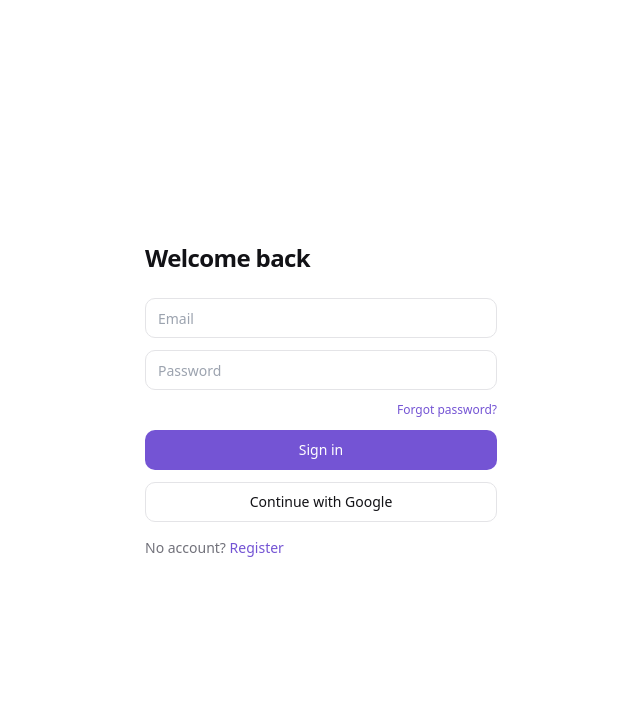
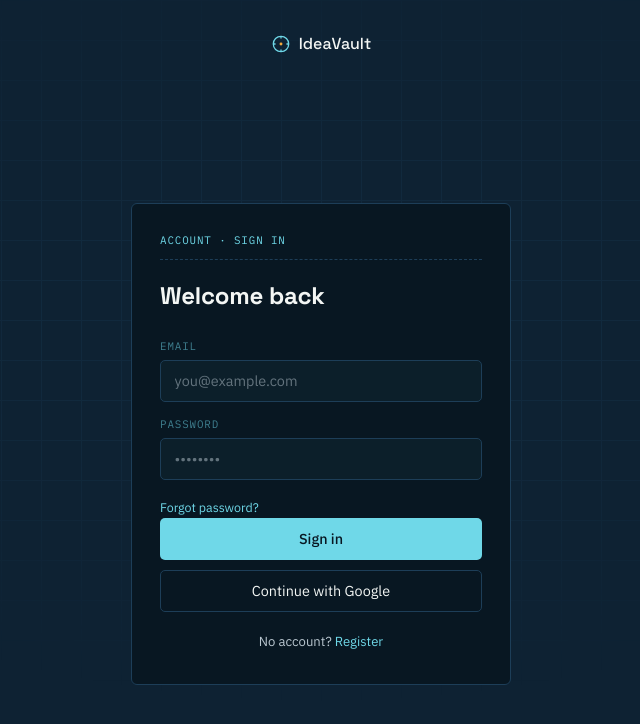
Before and after one commit to Zahin2470/IdeaVault-AI, a Next.js app: page /login in a window 1280 px wide. Shown: the top 724 px of the page, without its empty margins (319-959 px from the left). Built offline with nearby package versions, Linux system fonts and the light colour scheme.

Commit message:
Refactor authentication pages with new layout and styles, enhance user experience

```diff
--- /dev/null
+++ b/app/(auth)/auth.css
@@ -0,0 +1,201 @@
+/* Same blueprint system as the marketing page (app/(marketing)/marketing.css)
+   scoped separately since it's a different route group's layout — kept
+   quieter here on purpose: this is a functional page someone visits to
+   get past, not a persuasion page. No scribbles, no entrance animation. */
+
+.auth-root {
+  --auth-ink: #0e2233;
+  --auth-ink-deep: #081722;
+  --auth-grid: #1d3e58;
+  --auth-paper: #f3f6f4;
+  --auth-paper-dim: #b9c6cf;
+  --auth-cyan: #6fd8e8;
+  --auth-cyan-dim: #3f7f8f;
+  --auth-amber: #f4a93b;
+  --auth-danger: #f08a7a;
+
+  background: var(--auth-ink);
+  color: var(--auth-paper);
+  font-family: var(--font-body), sans-serif;
+  min-height: 100vh;
+}
+
+.auth-mono {
+  font-family: var(--font-mono-auth), monospace;
+  letter-spacing: 0.08em;
+}
+
+.auth-display {
+  font-family: var(--font-display), sans-serif;
+}
+
+.auth-grid-bg {
+  position: fixed;
+  inset: 0;
+  background-image:
+    linear-gradient(var(--auth-grid) 1px, transparent 1px),
+    linear-gradient(90deg, var(--auth-grid) 1px, transparent 1px);
+  background-size: 40px 40px;
+  opacity: 0.3;
+  mask-image: radial-gradient(ellipse 70% 60% at 50% 40%, black 30%, transparent 80%);
+  pointer-events: none;
+}
+
+.auth-shell {
+  position: relative;
+  min-height: 100vh;
+  display: flex;
+  flex-direction: column;
+  align-items: center;
+  padding: 2rem 1.25rem;
+}
+
+.auth-brand {
+  position: relative;
+  z-index: 1;
+  display: flex;
+  align-items: center;
+  gap: 0.5rem;
+  font-size: 1rem;
+  font-weight: 500;
+  color: var(--auth-paper);
+  margin-bottom: clamp(2.5rem, 8vh, 4.5rem);
+}
+
+.auth-center {
+  position: relative;
+  z-index: 1;
+  flex: 1;
+  display: flex;
+  align-items: center;
+  width: 100%;
+}
+
+.auth-card {
+  width: 100%;
+  max-width: 380px;
+  margin: 0 auto;
+  background: var(--auth-ink-deep);
+  border: 1px solid var(--auth-grid);
+  border-radius: 6px;
+  padding: 1.75rem 1.75rem 2rem;
+}
+
+.auth-card-head {
+  font-size: 0.68rem;
+  color: var(--auth-cyan);
+  border-bottom: 1px dashed var(--auth-grid);
+  padding-bottom: 0.65rem;
+  margin-bottom: 1.1rem;
+}
+
+.auth-title {
+  font-size: 1.5rem;
+  font-weight: 700;
+  letter-spacing: -0.01em;
+  margin-bottom: 1.5rem;
+}
+
+.auth-field {
+  display: flex;
+  flex-direction: column;
+  gap: 0.35rem;
+  margin-bottom: 0.9rem;
+}
+
+.auth-label {
+  font-size: 0.68rem;
+  color: var(--auth-cyan-dim);
+}
+
+.auth-input {
+  height: 42px;
+  border-radius: 5px;
+  border: 1px solid var(--auth-grid);
+  background: rgba(111, 216, 232, 0.04);
+  color: var(--auth-paper);
+  padding: 0 0.85rem;
+  font-size: 0.9rem;
+  font-family: var(--font-body), sans-serif;
+  transition: border-color 0.15s ease;
+}
+
+.auth-input::placeholder {
+  color: var(--auth-paper-dim);
+  opacity: 0.5;
+}
+
+.auth-input:focus {
+  outline: none;
+  border-color: var(--auth-cyan-dim);
+}
+
+.auth-forgot-link {
+  align-self: flex-end;
+  font-size: 0.78rem;
+  color: var(--auth-cyan);
+  margin-top: -0.4rem;
+  margin-bottom: 0.5rem;
+}
+
+.auth-error {
+  font-size: 0.82rem;
+  color: var(--auth-danger);
+  margin-bottom: 0.75rem;
+}
+
+.auth-btn-primary {
+  width: 100%;
+  background: var(--auth-cyan);
+  color: var(--auth-ink-deep);
+  font-weight: 500;
+  font-size: 0.9rem;
+  height: 42px;
+  border-radius: 5px;
+  transition: background 0.15s ease, opacity 0.15s ease;
+}
+
+.auth-btn-primary:hover {
+  background: #8be3f0;
+}
+
+.auth-btn-primary:disabled {
+  opacity: 0.6;
+}
+
+.auth-btn-secondary {
+  width: 100%;
+  height: 42px;
+  border-radius: 5px;
+  border: 1px solid var(--auth-grid);
+  color: var(--auth-paper);
+  font-size: 0.9rem;
+  margin-top: 0.6rem;
+  transition: border-color 0.15s ease;
+}
+
+.auth-btn-secondary:hover {
+  border-color: var(--auth-cyan-dim);
+}
+
+.auth-footer-text {
+  text-align: center;
+  font-size: 0.82rem;
+  color: var(--auth-paper-dim);
+  margin-top: 1.25rem;
+}
+
+.auth-footer-text a {
+  color: var(--auth-cyan);
+}
+
+.auth-note {
+  font-size: 0.85rem;
+  color: var(--auth-paper-dim);
+  line-height: 1.55;
+}
+
+.auth-note strong {
+  color: var(--auth-paper);
+  font-weight: 500;
+}
--- a/app/(auth)/forgot-password/page.tsx
+++ b/app/(auth)/forgot-password/page.tsx
@@ -1,7 +1,6 @@
 "use client";
 
 import { useState } from "react";
-import { Button } from "@/components/ui/button";
 
 export default function ForgotPasswordPage() {
   const [email, setEmail] = useState("");
@@ -25,38 +24,39 @@ export default function ForgotPasswordPage() {
   }
 
   return (
-    <div className="mx-auto flex min-h-screen max-w-sm flex-col justify-center px-4">
-      <h1 className="text-2xl font-semibold tracking-tight">Reset your password</h1>
+    <div className="auth-card">
+      <div className="auth-card-head auth-mono">ACCOUNT · RECOVERY</div>
+      <h1 className="auth-title auth-display">Reset your password</h1>
 
       {sent ? (
-        <p className="mt-4 text-sm text-muted-foreground">
+        <p className="auth-note">
           If an account exists for <strong>{email}</strong>, we&apos;ve sent a password reset link.
           Check your inbox.
         </p>
       ) : (
-        <form onSubmit={handleSubmit} className="mt-6 flex flex-col gap-3">
-          <label htmlFor="email" className="sr-only">
-            Email
+        <form onSubmit={handleSubmit}>
+          <div className="auth-field">
+            <label htmlFor="email" className="auth-label auth-mono">
+              EMAIL
             </label>
             <input
               id="email"
               type="email"
-            placeholder="Email"
+              placeholder="you@example.com"
               value={email}
               onChange={(e) => setEmail(e.target.value)}
               required
-            className="h-10 rounded-md border border-border bg-transparent px-3 text-sm"
+              className="auth-input"
             />
-          <Button type="submit" disabled={loading}>
+          </div>
+          <button type="submit" disabled={loading} className="auth-btn-primary">
             {loading ? "Sending..." : "Send reset link"}
-          </Button>
+          </button>
         </form>
       )}
 
-      <p className="mt-4 text-sm text-muted-foreground">
-        <a href="/login" className="text-accent">
-          Back to sign in
-        </a>
+      <p className="auth-footer-text">
+        <a href="/login">Back to sign in</a>
       </p>
     </div>
   );
--- a/app/(auth)/layout.tsx
+++ b/app/(auth)/layout.tsx
@@ -1,7 +1,45 @@
 import type { ReactNode } from "react";
+import Link from "next/link";
+import { Space_Grotesk, IBM_Plex_Sans, IBM_Plex_Mono } from "next/font/google";
+import "./auth.css";
+
+// Same blueprint brand as the marketing page (Space Grotesk + IBM Plex),
+// minus Kalam — no handwritten scribbles here, this is a functional page.
+const display = Space_Grotesk({
+  subsets: ["latin"],
+  weight: ["500", "700"],
+  variable: "--font-display",
+});
+const body = IBM_Plex_Sans({
+  subsets: ["latin"],
+  weight: ["400", "500"],
+  variable: "--font-body",
+});
+const monoFont = IBM_Plex_Mono({
+  subsets: ["latin"],
+  weight: ["400", "500"],
+  variable: "--font-mono-auth",
+});
 
 // Public, unauthenticated shell for login/register/password flows —
-// deliberately has no sidebar (§9).
+// deliberately has no sidebar (§9). Wordmark links back to the landing
+// page rather than the dashboard, since a signed-out visitor has nowhere
+// else in the app to go yet.
 export default function AuthLayout({ children }: { children: ReactNode }) {
-  return <div className="min-h-screen bg-background">{children}</div>;
+  return (
+    <div className={`${display.variable} ${body.variable} ${monoFont.variable} auth-root`}>
+      <div className="auth-grid-bg" aria-hidden="true" />
+      <div className="auth-shell">
+        <Link href="/" className="auth-brand auth-display">
+          <svg width="20" height="20" viewBox="0 0 22 22" fill="none" aria-hidden="true">
+            <circle cx="11" cy="11" r="8.5" stroke="var(--auth-cyan)" strokeWidth="1.4" />
+            <path d="M11 2.5V5M11 17V19.5M2.5 11H5M17 11H19.5" stroke="var(--auth-cyan)" strokeWidth="1.4" />
+            <circle cx="11" cy="11" r="1.6" fill="var(--auth-amber)" />
+          </svg>
+          IdeaVault
+        </Link>
+        <div className="auth-center">{children}</div>
+      </div>
+    </div>
+  );
 }
--- a/app/(auth)/login/page.tsx
+++ b/app/(auth)/login/page.tsx
@@ -3,10 +3,7 @@
 import { useState } from "react";
 import { signIn } from "next-auth/react";
 import { useRouter } from "next/navigation";
-import { Button } from "@/components/ui/button";
 
-// Minimal functional login form. Styling/polish per §6/§7 lands in
-// Phase 8; Phase 1 just needs a real, working credentials + Google flow.
 export default function LoginPage() {
   const router = useRouter();
   const [email, setEmail] = useState("");
@@ -35,53 +32,61 @@ export default function LoginPage() {
   }
 
   return (
-    <div className="mx-auto flex min-h-screen max-w-sm flex-col justify-center px-4">
-      <h1 className="text-2xl font-semibold tracking-tight">Welcome back</h1>
-      <form onSubmit={handleSubmit} className="mt-6 flex flex-col gap-3">
-        <label htmlFor="email" className="sr-only">
-          Email
+    <div className="auth-card">
+      <div className="auth-card-head auth-mono">ACCOUNT · SIGN IN</div>
+      <h1 className="auth-title auth-display">Welcome back</h1>
+
+      <form onSubmit={handleSubmit}>
+        <div className="auth-field">
+          <label htmlFor="email" className="auth-label auth-mono">
+            EMAIL
           </label>
           <input
             id="email"
             type="email"
-          placeholder="Email"
+            placeholder="you@example.com"
             value={email}
             onChange={(e) => setEmail(e.target.value)}
             required
-          className="h-10 rounded-md border border-border bg-transparent px-3 text-sm"
+            className="auth-input"
           />
-        <label htmlFor="password" className="sr-only">
-          Password
+        </div>
+
+        <div className="auth-field">
+          <label htmlFor="password" className="auth-label auth-mono">
+            PASSWORD
           </label>
           <input
             id="password"
             type="password"
-          placeholder="Password"
+            placeholder="••••••••"
             value={password}
             onChange={(e) => setPassword(e.target.value)}
             required
-          className="h-10 rounded-md border border-border bg-transparent px-3 text-sm"
+            className="auth-input"
           />
-        <a href="/forgot-password" className="text-right text-xs text-accent">
+        </div>
+
+        <a href="/forgot-password" className="auth-forgot-link">
           Forgot password?
         </a>
-        {error && <p className="text-sm text-danger">{error}</p>}
-        <Button type="submit" disabled={loading}>
+
+        {error && <p className="auth-error">{error}</p>}
+
+        <button type="submit" disabled={loading} className="auth-btn-primary">
           {loading ? "Signing in..." : "Sign in"}
-        </Button>
+        </button>
       </form>
-      <Button
-        variant="outline"
-        className="mt-3"
+
+      <button
         onClick={() => signIn("google", { callbackUrl: "/dashboard" })}
+        className="auth-btn-secondary"
       >
         Continue with Google
-      </Button>
-      <p className="mt-4 text-sm text-muted-foreground">
-        No account?{" "}
-        <a href="/register" className="text-accent">
-          Register
-        </a>
+      </button>
+
+      <p className="auth-footer-text">
+        No account? <a href="/register">Register</a>
       </p>
     </div>
   );
--- a/app/(auth)/register/page.tsx
+++ b/app/(auth)/register/page.tsx
@@ -2,10 +2,8 @@
 
 import { useState } from "react";
 import { useRouter } from "next/navigation";
-import { Button } from "@/components/ui/button";
 
-// Calls POST /api/auth/register (added alongside the other Phase-1
-// auth routes). After success, sends the user into onboarding (§12).
+// Calls POST /api/auth/register. After success, sends the user into login.
 export default function RegisterPage() {
   const router = useRouter();
   const [name, setName] = useState("");
@@ -37,56 +35,66 @@ export default function RegisterPage() {
   }
 
   return (
-    <div className="mx-auto flex min-h-screen max-w-sm flex-col justify-center px-4">
-      <h1 className="text-2xl font-semibold tracking-tight">Create your account</h1>
-      <form onSubmit={handleSubmit} className="mt-6 flex flex-col gap-3">
-        <label htmlFor="name" className="sr-only">
-          Name
+    <div className="auth-card">
+      <div className="auth-card-head auth-mono">ACCOUNT · NEW</div>
+      <h1 className="auth-title auth-display">Create your account</h1>
+
+      <form onSubmit={handleSubmit}>
+        <div className="auth-field">
+          <label htmlFor="name" className="auth-label auth-mono">
+            NAME
           </label>
           <input
             id="name"
             type="text"
-          placeholder="Name"
+            placeholder="Ada Lovelace"
             value={name}
             onChange={(e) => setName(e.target.value)}
             required
-          className="h-10 rounded-md border border-border bg-transparent px-3 text-sm"
+            className="auth-input"
           />
-        <label htmlFor="email" className="sr-only">
-          Email
+        </div>
+
+        <div className="auth-field">
+          <label htmlFor="email" className="auth-label auth-mono">
+            EMAIL
           </label>
           <input
             id="email"
             type="email"
-          placeholder="Email"
+            placeholder="you@example.com"
             value={email}
             onChange={(e) => setEmail(e.target.value)}
             required
-          className="h-10 rounded-md border border-border bg-transparent px-3 text-sm"
+            className="auth-input"
           />
-        <label htmlFor="password" className="sr-only">
-          Password
+        </div>
+
+        <div className="auth-field">
+          <label htmlFor="password" className="auth-label auth-mono">
+            PASSWORD
           </label>
           <input
             id="password"
             type="password"
-          placeholder="Password"
+            placeholder="At least 8 characters"
             value={password}
             onChange={(e) => setPassword(e.target.value)}
             required
             minLength={8}
-          className="h-10 rounded-md border border-border bg-transparent px-3 text-sm"
+            className="auth-input"
           />
-        {error && <p className="text-sm text-danger">{error}</p>}
-        <Button type="submit" disabled={loading}>
+        </div>
+
+        {error && <p className="auth-error">{error}</p>}
+
+        <button type="submit" disabled={loading} className="auth-btn-primary">
           {loading ? "Creating account..." : "Create account"}
-        </Button>
+        </button>
       </form>
-      <p className="mt-4 text-sm text-muted-foreground">
-        Already have an account?{" "}
-        <a href="/login" className="text-accent">
-          Sign in
-        </a>
+
+      <p className="auth-footer-text">
+        Already have an account? <a href="/login">Sign in</a>
       </p>
     </div>
   );
--- a/app/(auth)/verify-email/page.tsx
+++ b/app/(auth)/verify-email/page.tsx
@@ -2,7 +2,6 @@
 
 import { useEffect, useState } from "react";
 import { useSearchParams } from "next/navigation";
-import { Button } from "@/components/ui/button";
 
 export default function VerifyEmailPage() {
   const searchParams = useSearchParams();
@@ -23,28 +22,32 @@ export default function VerifyEmailPage() {
   }, [token]);
 
   return (
-    <div className="mx-auto flex min-h-screen max-w-sm flex-col items-center justify-center px-4 text-center">
-      {status === "loading" && <p className="text-sm text-muted-foreground">Verifying...</p>}
+    <div className="auth-card" style={{ textAlign: "center" }}>
+      <div className="auth-card-head auth-mono">ACCOUNT · VERIFY</div>
+
+      {status === "loading" && <p className="auth-note">Verifying...</p>}
 
       {status === "success" && (
         <>
-          <h1 className="text-xl font-semibold tracking-tight">Email verified</h1>
-          <p className="mt-2 text-sm text-muted-foreground">You&apos;re all set.</p>
-          <Button asChild className="mt-4">
-            <a href="/dashboard">Go to Dashboard</a>
-          </Button>
+          <h1 className="auth-title auth-display">Email verified</h1>
+          <p className="auth-note" style={{ marginBottom: "1.25rem" }}>
+            You&apos;re all set.
+          </p>
+          <a href="/dashboard" className="auth-btn-primary" style={{ display: "block", lineHeight: "42px" }}>
+            Go to Dashboard
+          </a>
         </>
       )}
 
       {status === "error" && (
         <>
-          <h1 className="text-xl font-semibold tracking-tight">Link invalid or expired</h1>
-          <p className="mt-2 text-sm text-muted-foreground">
+          <h1 className="auth-title auth-display">Link invalid or expired</h1>
+          <p className="auth-note" style={{ marginBottom: "1.25rem" }}>
             Request a new verification email from Settings once you&apos;re signed in.
           </p>
-          <Button variant="outline" asChild className="mt-4">
-            <a href="/login">Sign in</a>
-          </Button>
+          <a href="/login" className="auth-btn-secondary" style={{ display: "block", lineHeight: "40px" }}>
+            Sign in
+          </a>
         </>
       )}
     </div>
```
Also changed, not shown: app/(auth)/reset-password/page.tsx (+27 -18 lines). Lines whose indentation alone changed are shown as unchanged.
